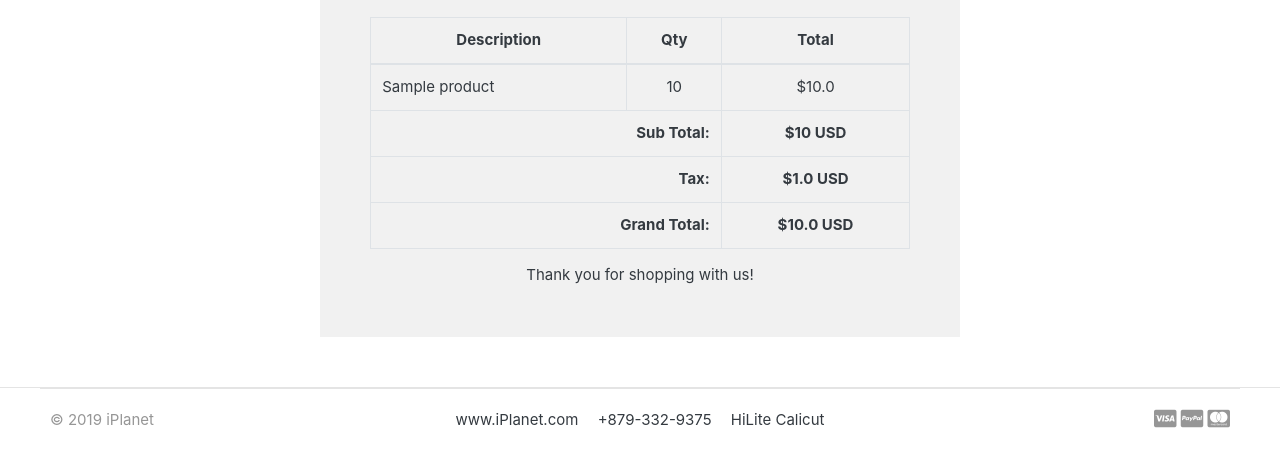
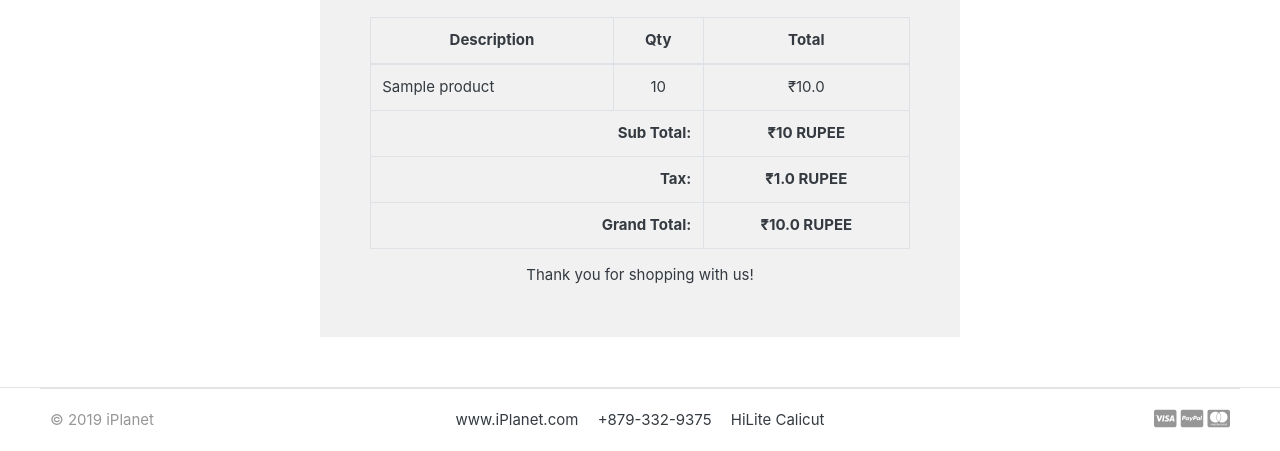
Before and after one commit to snxxt23/ECOMPROJECT, a Django app: template templates/orders/order_complete.html in a window 1280 px wide. Shown: the part 637-1088 px from the top of the page. Run offline with Django 4.2, Linux system fonts and the light colour scheme; tables that the repository leaves empty hold one stand-in row (values such as "Sample post"); the template is opened without the code that fills it: values that come from a table or form of the project are taken from there, most other values are stand-ins (such as "Sample title", 1, 10 or a date in 2020); some libraries are stand-ins or nearby versions; some web fonts are replaced.

Commit message:
edited some render files

```diff
--- a/templates/orders/order_complete.html
+++ b/templates/orders/order_complete.html
@@ -68,23 +68,23 @@
                                                 <tr>
                                                     <td>{{item.product.product_name}}</td>
                                                     <td class="text-center">{{item.quantity}}</td>
-                                                    <td class="text-center">${{item.product_price}}</td>
+                                                    <td class="text-center">₹{{item.product_price}}</td>
                                                 </tr>
                                             {% endfor %}
                                             </tbody>
                                             <tfoot>
                                                 <tr>
                                                     <th colspan="2" class="text-right">Sub Total:</th>
-                                                    <th class="text-center">${{sub_total}} USD</th>
+                                                    <th class="text-center">₹{{sub_total}} RUPEE</th>
                                                 </tr>
                                                 <tr>
                                                     <th colspan="2" class="text-right">Tax:</th>
-                                                    <th class="text-center">${{order.tax}} USD</th>
+                                                    <th class="text-center">₹{{order.tax}} RUPEE</th>
                                                 </tr>
 
                                                 <tr>
                                                     <th colspan="2" class="text-right">Grand Total:</th>
-                                                    <th class="text-center">${{order.order_total}} USD</th>
+                                                    <th class="text-center">₹{{order.order_total}} RUPEE</th>
                                                 </tr>
                                             </tfoot>
                                     </table>
```
